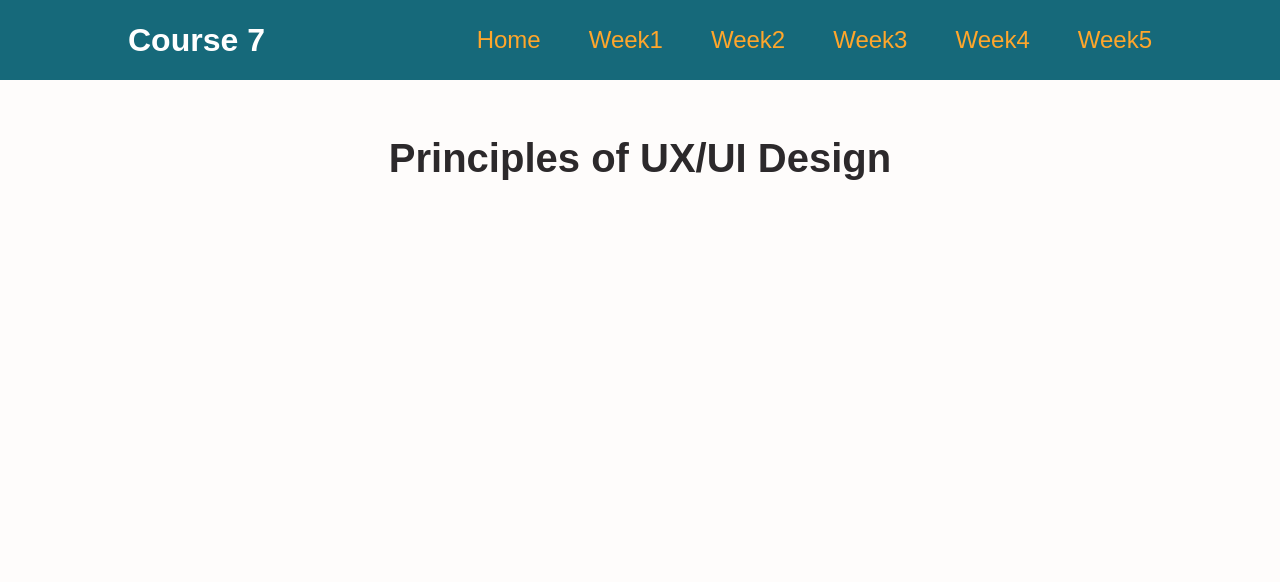
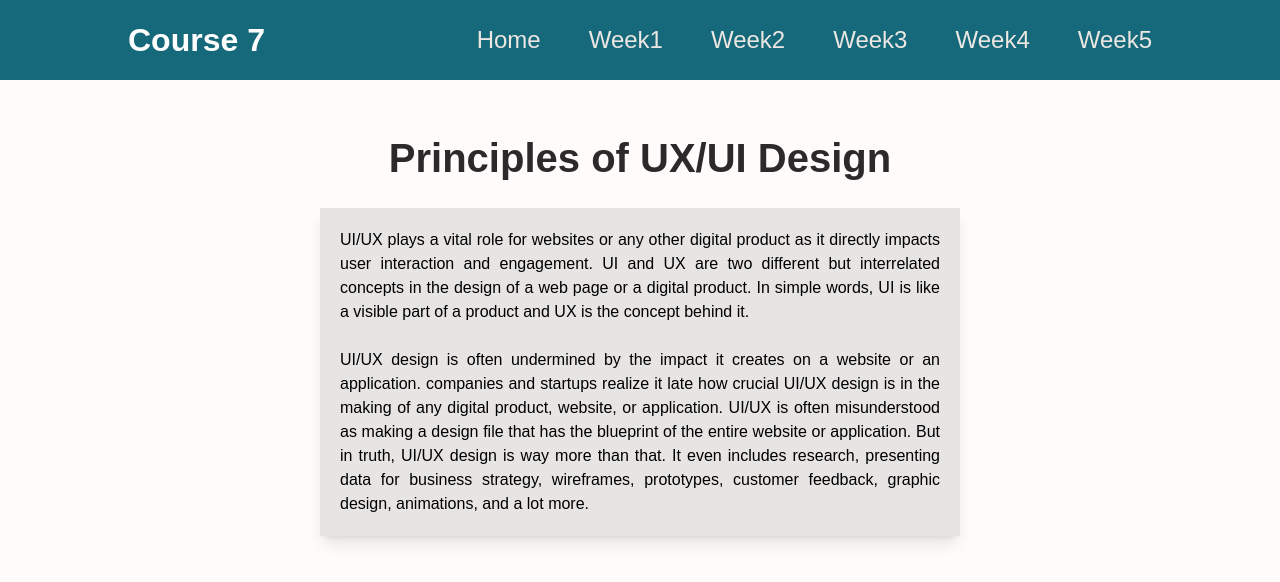
Before and after one commit to Tanushree227/Meta_PC_course7_learning_notes, a React (Create React App) app: page / in a window 1280 px wide. Shown: the top 582 px of the page. Built offline with nearby package versions, Linux system fonts and the light colour scheme.

Commit message:
completed home page content

```diff
--- a/src/components/layout/Navbar.module.css
+++ b/src/components/layout/Navbar.module.css
@@ -29,7 +29,7 @@
   .header a {
     text-decoration: none;
     font-size: 1.5rem;
-    color: #ffa62b;
+    color: #ede7e3;
   }
 
   .header a:hover,
--- a/src/pages/Home.js
+++ b/src/pages/Home.js
@@ -1,9 +1,29 @@
-import React from 'react'
+import React from "react";
 
 export default function Home() {
   return (
     <div>
-        <h1 className='text-center font-semibold'>Principles of UX/UI Design</h1>
+      <h1 className="text-center font-semibold">Principles of UX/UI Design</h1>
+      <div className="shadow-lg p-5 bg-stone-200 text-justify mt-5">
+        <p>
+          UI/UX plays a vital role for websites or any other digital product as
+          it directly impacts user interaction and engagement. UI and UX are two
+          different but interrelated concepts in the design of a web page or a
+          digital product. In simple words, UI is like a visible part of a
+          product and UX is the concept behind it.
+        </p>
+        <br />
+        <p>
+          UI/UX design is often undermined by the impact it creates on a website
+          or an application. companies and startups realize it late how crucial
+          UI/UX design is in the making of any digital product, website, or
+          application. UI/UX is often misunderstood as making a design file that
+          has the blueprint of the entire website or application. But in truth,
+          UI/UX design is way more than that. It even includes research,
+          presenting data for business strategy, wireframes, prototypes,
+          customer feedback, graphic design, animations, and a lot more.
+        </p>
+      </div>
     </div>
-  )
+  );
 }
```
